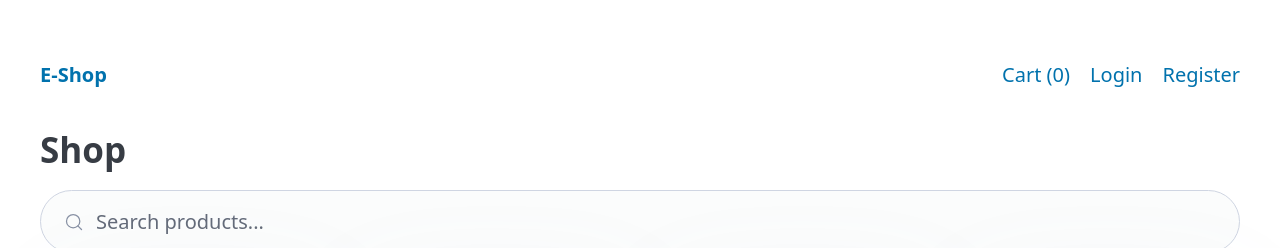
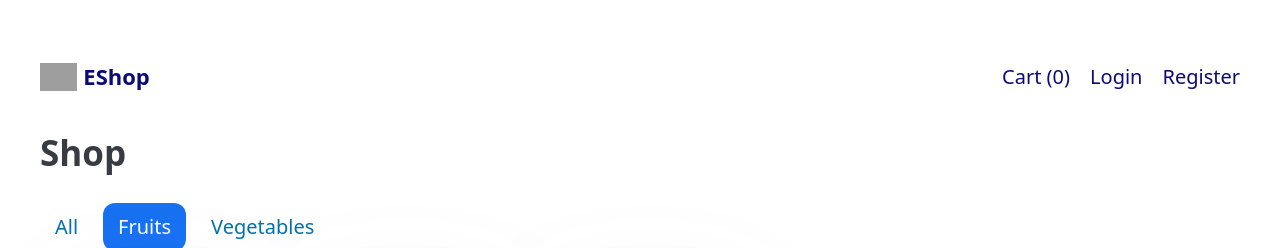
Before and after one commit to Satwik-Pamulaparthy/ShopSphere, a Django app: a page that uses eshop/store/templates/store/base.html in a window 1280 px wide. Shown: the top 248 px of the page. Run offline with Django 5.2, Linux system fonts and the light colour scheme; data comes from the database, SQL or seed files in the repository; both versions use the stored data as it was after the commit; some libraries are stand-ins or nearby versions; grey boxes are pictures that could not be loaded.

Commit message:
Final Commit

```diff
--- a/eshop/settings.py
+++ b/eshop/settings.py
@@ -75,3 +75,4 @@ DEFAULT_AUTO_FIELD = 'django.db.models.BigAutoField'
 
 LOGIN_REDIRECT_URL = 'store:product_list'
 LOGOUT_REDIRECT_URL = 'store:product_list'
+LOGIN_URL = '/login/'
--- a/eshop/store/templates/store/base.html
+++ b/eshop/store/templates/store/base.html
@@ -3,12 +3,62 @@
   <head>
     <meta charset="utf-8" />
     <meta name="viewport" content="width=device-width, initial-scale=1" />
-    <title>E-Shop</title>
+    <title>ShopSphere</title>
     <link rel="stylesheet" href="https://cdn.jsdelivr.net/npm/@picocss/pico@2/css/pico.min.css">
     <style>
+      /* --- Global light theme & full-height page --- */
+      :root { --brand: #0b0b75; }
+
+      html, body {
+        height: 100%;
+        margin: 0;
+        background-color: #ffffff !important; /* Ensure white everywhere */
+        color: #111; /* Dark text for contrast */
+      }
+
+      /* Make main fill viewport so no dark band appears */
+      main.container {
+        min-height: 100vh;
+        display: flex;
+        flex-direction: column;
+      }
+
       header { margin: 1rem 0; }
-      .grid { display:grid; grid-template-columns: repeat(auto-fill, minmax(240px,1fr)); gap: 1rem; }
-      .price { font-weight: 700; }
+
+      nav ul li a {
+        color: var(--brand); /* Navy blue text */
+        font-weight: 500;
+      }
+
+      .brand {
+        display: flex;
+        align-items: center;
+        gap: 6px;
+        font-weight: bold;
+        font-size: 1.1rem;
+        color: var(--brand);
+        text-decoration: none;
+      }
+
+      .brand img {
+        height: 28px;  /* Small logo */
+        width: auto;
+      }
+
+      /* --- Login page color tweaks (labels & heading) --- */
+      /* Applies site-wide but primarily affects your login form */
+      h1, label {
+        color: var(--brand) !important; /* same blue as EShop */
+      }
+
+      /* Optional: make primary action buttons match brand */
+      form button, form [type="submit"] {
+        background-color: var(--brand) !important;
+        border: none !important;
+      }
+      form button:hover, form [type="submit"]:hover {
+        filter: brightness(0.95);
+      }
     </style>
   </head>
   <body>
@@ -16,7 +66,12 @@
       <header>
         <nav>
           <ul>
-            <li><strong><a href="{% url 'store:product_list' %}">E‑Shop</a></strong></li>
+            <li>
+              <a href="{% url 'store:product_list' %}" class="brand">
+                <img src="https://dm.cms.aldi.cx/is/content/prod1amer/aldius-logo" alt="Logo">
+                EShop
+              </a>
+            </li>
           </ul>
           <ul>
             <li><a href="{% url 'store:view_cart' %}">Cart ({{ cart_count }})</a></li>
--- a/eshop/store/templates/store/product_list.html
+++ b/eshop/store/templates/store/product_list.html
@@ -1,23 +1,112 @@
-{% extends 'store/base.html' %}
+{% extends "store/base.html" %}
 
 {% block content %}
 <h2>Shop</h2>
 
-<form method="get">
-  <input type="search" name="q" placeholder="Search products..." value="{{ q }}">
-</form>
-
-<div class="grid">
-  {% for p in products %}
-  <article>
-    <img src="{% if p.image_url %}{{ p.image_url }}{% else %}https://picsum.photos/seed/{{ p.id }}/400/240{% endif %}" alt="{{ p.name }}" />
-    <h3><a href="{% url 'store:product_detail' p.id %}">{{ p.name }}</a></h3>
-    <p class="price">${{ p.price }}</p>
-    <footer><a href="{% url 'store:add_to_cart' p.id %}" role="button">Add to cart</a></footer>
-  </article>
-  {% empty %}
-  <p>No products.</p>
+<!-- Category chips -->
+<div class="chips">
+  <a href="{% url 'store:product_list' %}"
+     class="chip {% if not selected_category %}active{% endif %}">All</a>
+  {% for c in categories %}
+    <a href="?category={{ c|urlencode }}"
+       class="chip {% if selected_category == c %}active{% endif %}">{{ c }}</a>
   {% endfor %}
 </div>
 
+<!-- Product grid -->
+<section class="products-grid">
+  {% for product in products %}
+    <article class="product-card">
+      <a href="{% url 'store:product_detail' product.id %}" class="thumb" aria-label="{{ product.name }}">
+        {% if product.image_url %}
+          <img src="{{ product.image_url }}" alt="{{ product.name }}">
+        {% endif %}
+      </a>
+
+      <a href="{% url 'store:product_detail' product.id %}" class="product-title">
+        {{ product.name }}
+      </a>
+
+      <div class="price">${{ product.price }}</div>
+
+      <form action="{% url 'store:add_to_cart' product.id %}" method="post" class="add-form">
+        {% csrf_token %}
+        <button type="submit">Add to cart</button>
+      </form>
+    </article>
+  {% empty %}
+    <p>No products found.</p>
+  {% endfor %}
+</section>
+
+<style>
+  /* ---------- Chips ---------- */
+  .chips { display:flex; gap:.5rem; flex-wrap:wrap; margin: .5rem 0 1rem; }
+  .chip {
+    display:inline-block; padding:.4rem .7rem; border-radius:.6rem;
+    background: transparent; border: 1px solid rgba(255,255,255,.15); text-decoration:none;
+  }
+  .chip.active { background: var(--primary, #1771f1); color:#fff; border-color: transparent; }
+
+  /* ---------- Grid ---------- */
+  .products-grid{
+    display:grid;
+    grid-template-columns: repeat(auto-fill, minmax(220px, 1fr));
+    gap: 18px;
+  }
+
+  /* ---------- Card ---------- */
+  .product-card{
+    display:flex; flex-direction:column;
+    background: rgba(255,255,255,.04);
+    border: 1px solid rgba(255,255,255,.12);
+    border-radius: 12px;
+    padding: 12px;
+    height: 100%;
+    transition: transform .12s ease, box-shadow .12s ease;
+  }
+  .product-card:hover{
+    transform: translateY(-2px);
+    box-shadow: 0 6px 18px rgba(0,0,0,.25);
+  }
+
+  /* Image area */
+  .product-card .thumb{
+    display:flex; align-items:center; justify-content:center;
+    height: 150px; background: rgba(255,255,255,.06);
+    border-radius: 10px; margin-bottom:10px; overflow:hidden;
+  }
+  .product-card img{
+    max-height: 100%; max-width: 100%;
+    object-fit: contain; display:block;
+  }
+
+  /* ---------- Title (robust + clamped) ---------- */
+  .product-title{
+    margin: 8px 0 6px;
+    font-weight: 600;
+    line-height: 1.3;
+    text-decoration: none;
+
+    /* ensure normal horizontal flow */
+    white-space: normal;
+    word-break: normal;
+    overflow-wrap: anywhere;
+
+    /* standard + webkit clamp (safe; won’t blank the page) */
+    line-clamp: 2;
+    display: -webkit-box;
+    -webkit-line-clamp: 2;
+    -webkit-box-orient: vertical;
+
+    overflow: hidden;
+    text-overflow: ellipsis;
+  }
+
+  .price{ font-weight:700; margin: 2px 0 10px; }
+
+  /* Stick button to bottom */
+  .add-form{ margin-top:auto; }
+  .add-form button{ width:100%; }
+</style>
 {% endblock %}
--- a/eshop/store/urls.py
+++ b/eshop/store/urls.py
@@ -14,7 +14,10 @@ urlpatterns = [
 
     path('register/', views.register_view, name='register'),
     path('login/', auth_views.LoginView.as_view(template_name='store/login.html'), name='login'),
-    path('logout/', auth_views.LogoutView.as_view(), name='logout'),
+
+    # Allow GET logout and send user back to product list
+    path('logout/', views.logout_view, name='logout'),
+
 
     path('api/products/', views.api_products, name='api_products'),
 ]
--- a/eshop/store/views.py
+++ b/eshop/store/views.py
@@ -8,10 +8,24 @@ from .forms import RegisterForm
 
 def product_list(request):
     q = request.GET.get('q', '')
+    category_filter = request.GET.get('category', '')  # NEW: Get selected category
     products = Product.objects.all().order_by('-id')
+
     if q:
         products = products.filter(name__icontains=q)
-    return render(request, 'store/product_list.html', {'products': products, 'q': q})
+    if category_filter:
+        products = products.filter(category=category_filter)
+
+    # Get unique categories
+    categories = Product.objects.values_list('category', flat=True).distinct()
+
+    context = {
+        'products': products,
+        'q': q,
+        'categories': categories,  # Pass categories to template
+        'selected_category': category_filter,  # Highlight selected category
+    }
+    return render(request, 'store/product_list.html', context)
 
 def product_detail(request, pk):
     product = get_object_or_404(Product, pk=pk)
@@ -20,6 +34,8 @@ def product_detail(request, pk):
 def _get_cart(request):
     return request.session.setdefault('cart', {})
 
+# 🔒 Require login before adding to cart
+@login_required(login_url='store:login')
 def add_to_cart(request, pk):
     product = get_object_or_404(Product, pk=pk)
     cart = _get_cart(request)
@@ -29,7 +45,7 @@ def add_to_cart(request, pk):
     else:
         cart[key] = {'name': product.name, 'price': str(product.price), 'qty': 1}
     request.session.modified = True
-    return redirect('store:view_cart')
+    return redirect('store:product_list')
 
 def view_cart(request):
     cart = _get_cart(request)
@@ -84,7 +100,15 @@ def register_view(request):
         form = RegisterForm()
     return render(request, 'store/register.html', {'form': form})
 
-# Minimal JSON API for relevance to SDE roles
 def api_products(request):
     data = list(Product.objects.values('id','name','description','price','image_url','category'))
     return JsonResponse(data, safe=False)
+
+# ===============================
+# Logout view (handles GET/POST)
+# ===============================
+@login_required
+def logout_view(request):
+    # Log out regardless of method so a plain <a href> works
+    logout(request)
+    return redirect('store:product_list')
```
Also changed, not shown: db.sqlite3.
